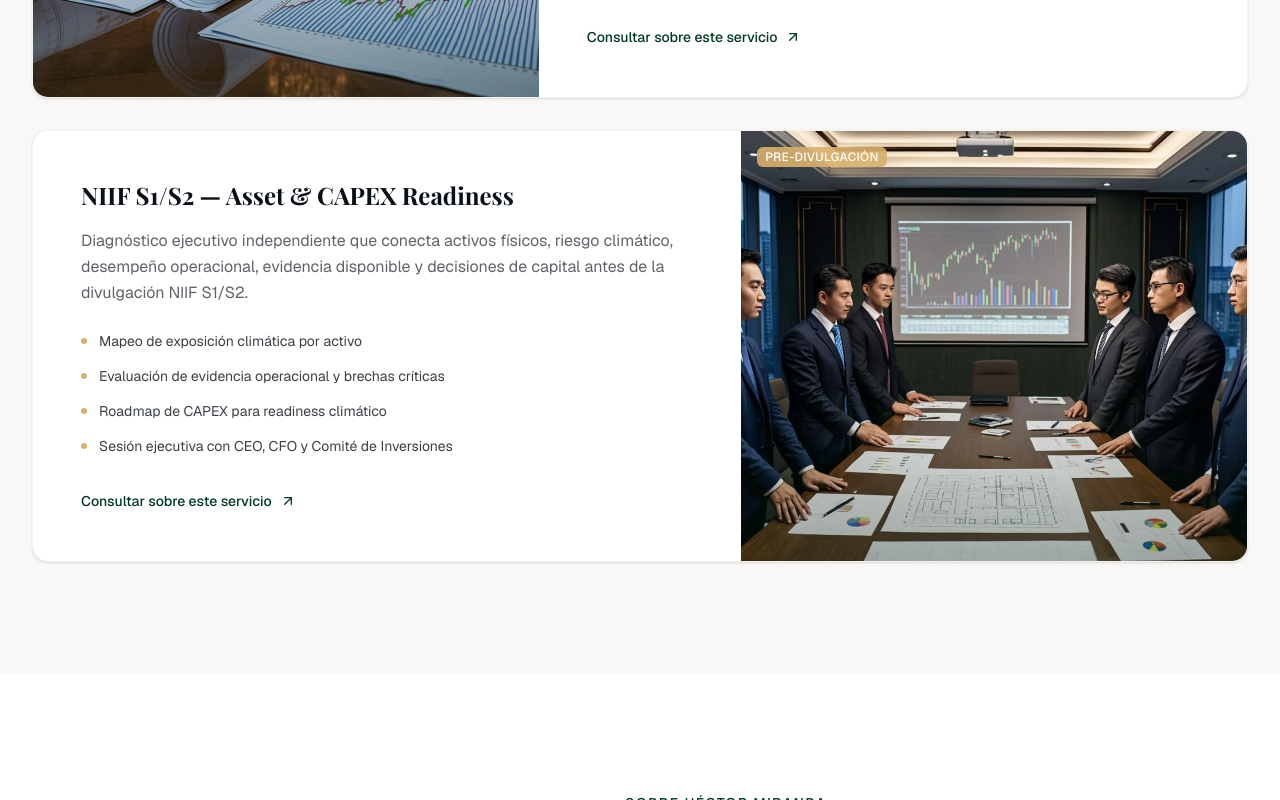
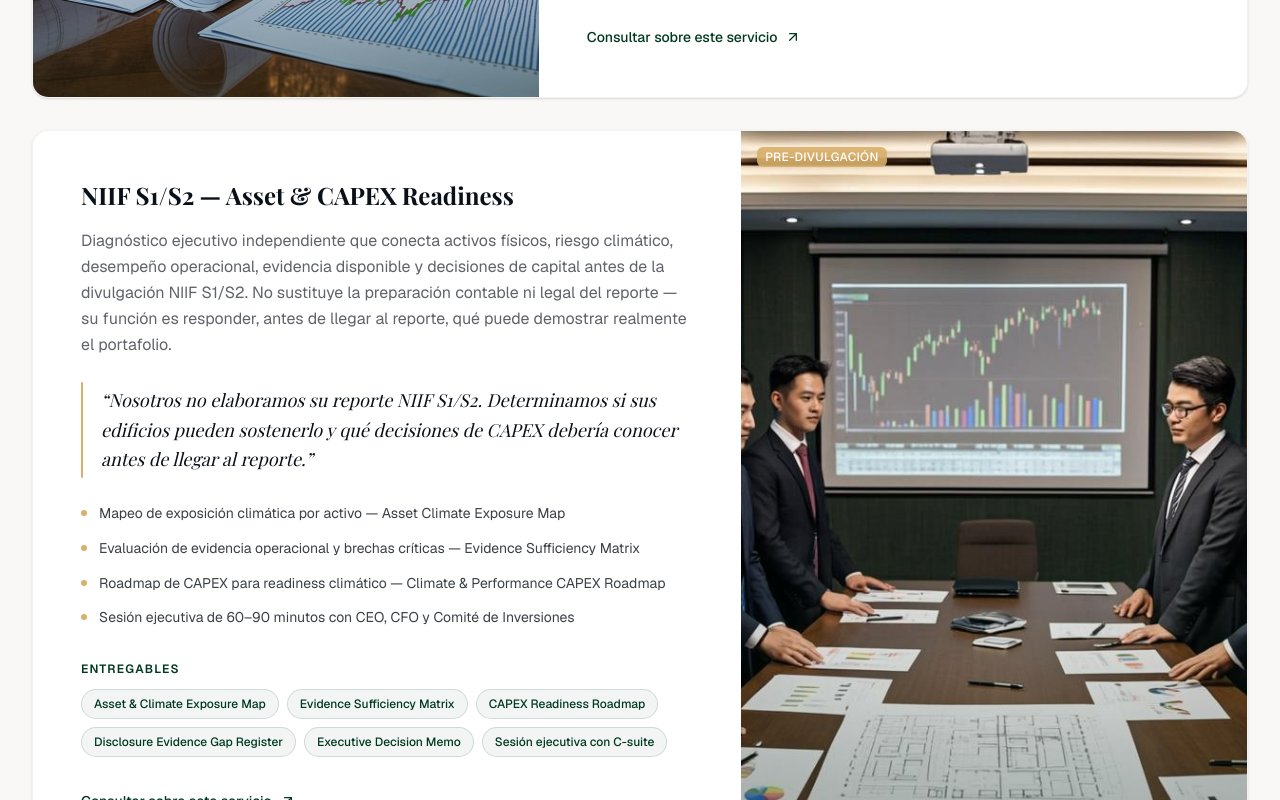
Before and after one commit to gonzalomiranda675-ai/hector-miranda-web, a Next.js app: page / in a window 1280 px wide. Shown: the part 3200-4000 px from the top of the page. Built offline with nearby package versions, Linux system fonts and the light colour scheme; a web font is replaced by a local one.

Commit message:
feat: enhance NIIF S1/S2 service card with differentiator quote and deliverables

```diff
--- a/src/components/sections/ServicesSection.tsx
+++ b/src/components/sections/ServicesSection.tsx
@@ -50,12 +50,21 @@ const services = [
     id: "niif-readiness",
     title: "NIIF S1/S2 — Asset & CAPEX Readiness",
     description:
-      "Diagnóstico ejecutivo independiente que conecta activos físicos, riesgo climático, desempeño operacional, evidencia disponible y decisiones de capital antes de la divulgación NIIF S1/S2.",
+      "Diagnóstico ejecutivo independiente que conecta activos físicos, riesgo climático, desempeño operacional, evidencia disponible y decisiones de capital antes de la divulgación NIIF S1/S2. No sustituye la preparación contable ni legal del reporte — su función es responder, antes de llegar al reporte, qué puede demostrar realmente el portafolio.",
+    quote: "Nosotros no elaboramos su reporte NIIF S1/S2. Determinamos si sus edificios pueden sostenerlo y qué decisiones de CAPEX debería conocer antes de llegar al reporte.",
     features: [
-      "Mapeo de exposición climática por activo",
-      "Evaluación de evidencia operacional y brechas críticas",
-      "Roadmap de CAPEX para readiness climático",
-      "Sesión ejecutiva con CEO, CFO y Comité de Inversiones",
+      "Mapeo de exposición climática por activo — Asset Climate Exposure Map",
+      "Evaluación de evidencia operacional y brechas críticas — Evidence Sufficiency Matrix",
+      "Roadmap de CAPEX para readiness climático — Climate & Performance CAPEX Roadmap",
+      "Sesión ejecutiva de 60–90 minutos con CEO, CFO y Comité de Inversiones",
+    ],
+    deliverables: [
+      "Asset & Climate Exposure Map",
+      "Evidence Sufficiency Matrix",
+      "CAPEX Readiness Roadmap",
+      "Disclosure Evidence Gap Register",
+      "Executive Decision Memo",
+      "Sesión ejecutiva con C-suite",
     ],
     image: "/images/service-niif-readiness.png",
     tag: "Pre-divulgación",
@@ -116,6 +125,16 @@ export default function ServicesSection() {
                     {service.description}
                   </p>
 
+                  {/* Differentiator quote (NIIF service only) */}
+                  {service.quote && (
+                    <div className="relative mb-6 pl-5 py-1">
+                      <div className="absolute left-0 top-0 bottom-0 w-0.5 bg-brand-gold rounded-full" />
+                      <blockquote className="font-serif text-base sm:text-lg text-foreground italic leading-relaxed">
+                        &ldquo;{service.quote}&rdquo;
+                      </blockquote>
+                    </div>
+                  )}
+
                   {/* Features list */}
                   <ul className="space-y-3 mb-8">
                     {service.features.map((feature, fIndex) => (
@@ -127,6 +146,25 @@ export default function ServicesSection() {
                       </li>
                     ))}
                   </ul>
+
+                  {/* Deliverables (NIIF service only) */}
+                  {service.deliverables && (
+                    <div className="mb-8">
+                      <p className="text-xs font-semibold text-brand-green tracking-widest uppercase mb-3">
+                        Entregables
+                      </p>
+                      <div className="flex flex-wrap gap-2">
+                        {service.deliverables.map((deliverable, dIndex) => (
+                          <span
+                            key={dIndex}
+                            className="inline-flex items-center px-3 py-1.5 rounded-full bg-brand-green/5 border border-brand-green/15 text-xs font-medium text-brand-green"
+                          >
+                            {deliverable}
+                          </span>
+                        ))}
+                      </div>
+                    </div>
+                  )}
 
                   <div>
                     <button
```
Also changed, not shown: fourth-service-card-full.png (added), fourth-service-card.png (added).
